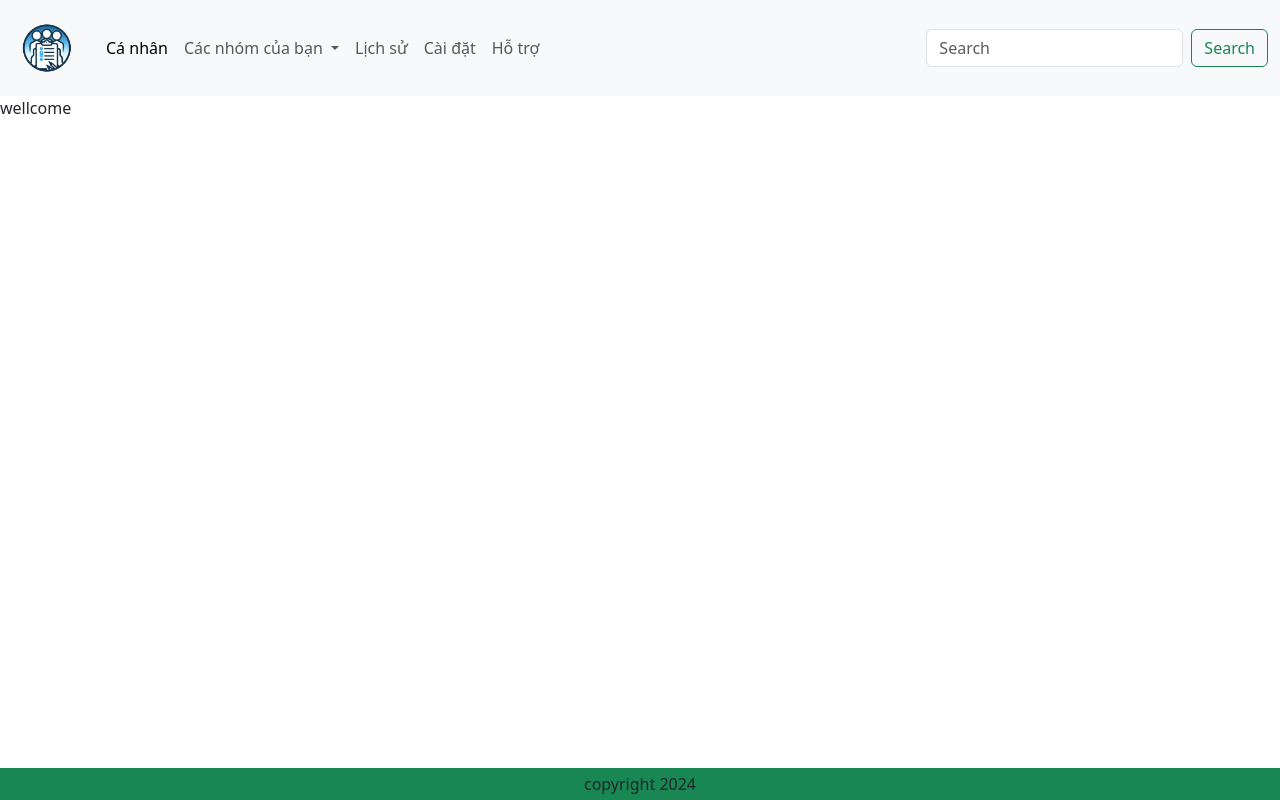
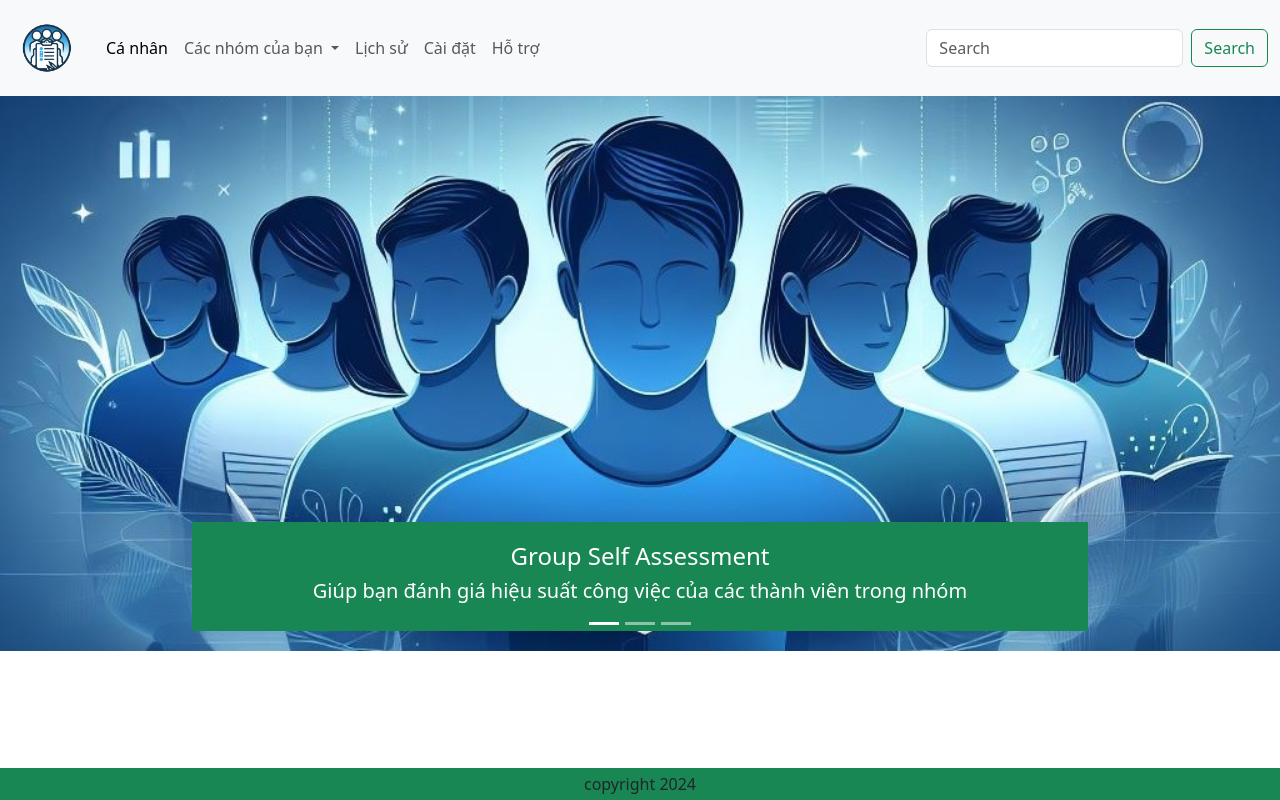
Before and after one commit to ngvuthien/Group-Asessment, a Django app: page / in a window 1280 px wide. Run offline with Django 5.2, Linux system fonts and the light colour scheme; some libraries are stand-ins or nearby versions.

Commit message:
Them code

```diff
--- a/home/templates/home/base.html
+++ b/home/templates/home/base.html
@@ -61,6 +61,9 @@
       </div>
     </nav>
     <!--main body-->
+    {%block banner_slider%}
+    {%endblock banner_slider%}
+
     {%block main-content%}
     {%endblock main-content%}
     <footer class="container--fluid bg-success text-center fixed-bottom p-1 mt-1">
--- a/home/templates/home/home.html
+++ b/home/templates/home/home.html
@@ -1,5 +1,45 @@
 {%extends 'home/base.html'%}
 {%load static%}
+{%block banner_slider%}
+<div id="carouselExampleCaptions" class="carousel slide">
+    <div class="carousel-indicators">
+      <button type="button" data-bs-target="#carouselExampleCaptions" data-bs-slide-to="0" class="active" aria-current="true" aria-label="Slide 1"></button>
+      <button type="button" data-bs-target="#carouselExampleCaptions" data-bs-slide-to="1" aria-label="Slide 2"></button>
+      <button type="button" data-bs-target="#carouselExampleCaptions" data-bs-slide-to="2" aria-label="Slide 3"></button>
+    </div>
+    <div class="carousel-inner">
+      <div class="carousel-item active">
+        <img src="{% static 'home/images/banner.jpg' %}" class="d-block w-100" alt="banner" >
+        <div class="carousel-caption d-none d-md-block bg-success ">
+          <h4>Group Self Assessment</h4>
+          <h5>Giúp bạn đánh giá hiệu suất công việc của các thành viên trong nhóm</h5>
+        </div>
+      </div>
+      <div class="carousel-item">
+        <img src="{% static 'home/images/banner.jpg' %}" class="d-block w-100 " alt="banner2" >
+        <div class="carousel-caption d-none d-md-block bg-success ">
+          <h4 >Second slide label</h4>
+          <h5 >Some representative placeholder content for the second slide.</h5>
+        </div>
+      </div>
+      <div class="carousel-item">
+        <img src="{% static 'home/images/banner.jpg' %}" class="d-block w-100 " alt="banner3">
+        <div class="carousel-caption d-none d-md-block bg-success ">
+          <h4>Third slide label</h4>
+          <h5>Some representative placeholder content for the third slide.</h5>
+        </div>
+      </div>
+    </div>
+    <button class="carousel-control-prev" type="button" data-bs-target="#carouselExampleCaptions" data-bs-slide="prev">
+      <span class="carousel-control-prev-icon" aria-hidden="true"></span>
+      <span class="visually-hidden">Previous</span>
+    </button>
+    <button class="carousel-control-next" type="button" data-bs-target="#carouselExampleCaptions" data-bs-slide="next">
+      <span class="carousel-control-next-icon" aria-hidden="true"></span>
+      <span class="visually-hidden">Next</span>
+    </button>
+  </div>
+{%endblock banner_slider%}
 {%block main-content%}
-wellcome
+
 {%endblock main-content%}
```
